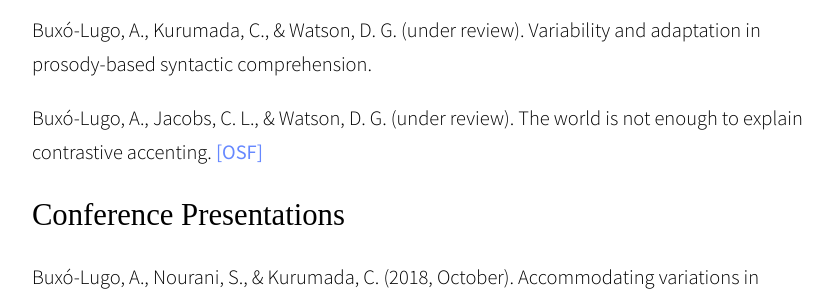
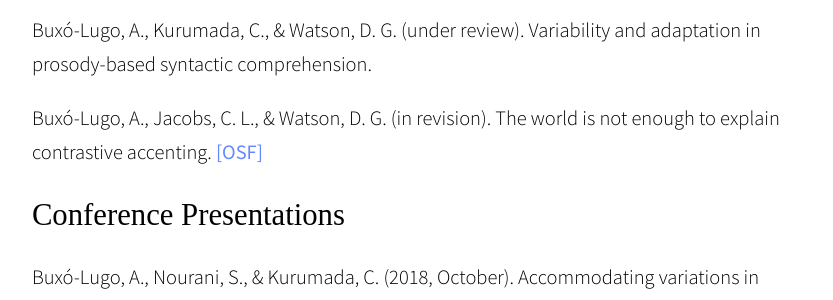
Before and after one commit to abuxolugo/abuxolugo.github.io, a Jekyll site: the page built from publications.md, in a window 1280 px wide and 900 px high, scrolled down 727 px. Shown: the part 155-455 px from the top of the window, without its empty margins (219-1052 px from the left). Built offline with Jekyll 4.4.1, drawn with Linux system fonts in a browser that asks for light colours; some web fonts are replaced.

Commit message:
Update publications.md

```diff
--- a/publications.md
+++ b/publications.md
@@ -16,7 +16,7 @@ Toscano, J. C., Buxó-Lugo, A., & Watson, D. G. (2015). Using game-based approac
 
 Buxó-Lugo, A., Kurumada, C., & Watson, D. G. (under review). Variability and adaptation in prosody-based syntactic comprehension.
 
-Buxó-Lugo, A., Jacobs, C. L., & Watson, D. G. (under review). The world is not enough to explain contrastive accenting. [[OSF]](https://osf.io/ef5wu/)
+Buxó-Lugo, A., Jacobs, C. L., & Watson, D. G. (in revision). The world is not enough to explain contrastive accenting. [[OSF]](https://osf.io/ef5wu/)
 
 ## Conference Presentations
 
```
